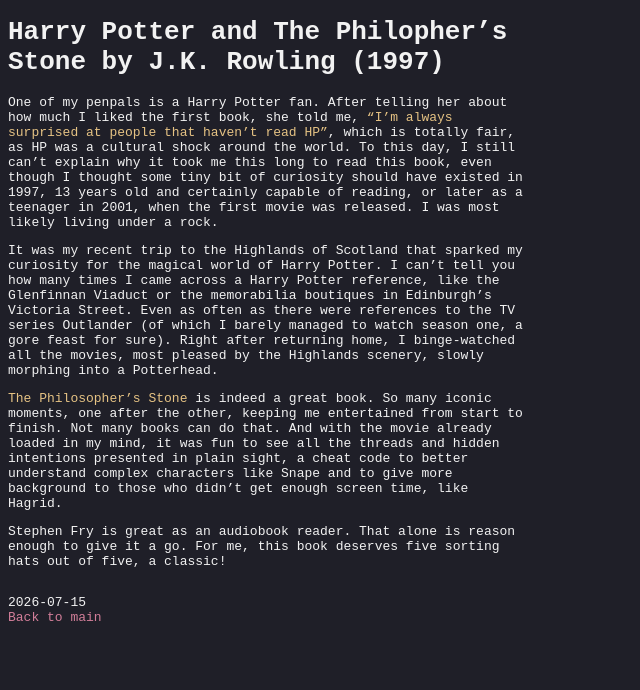
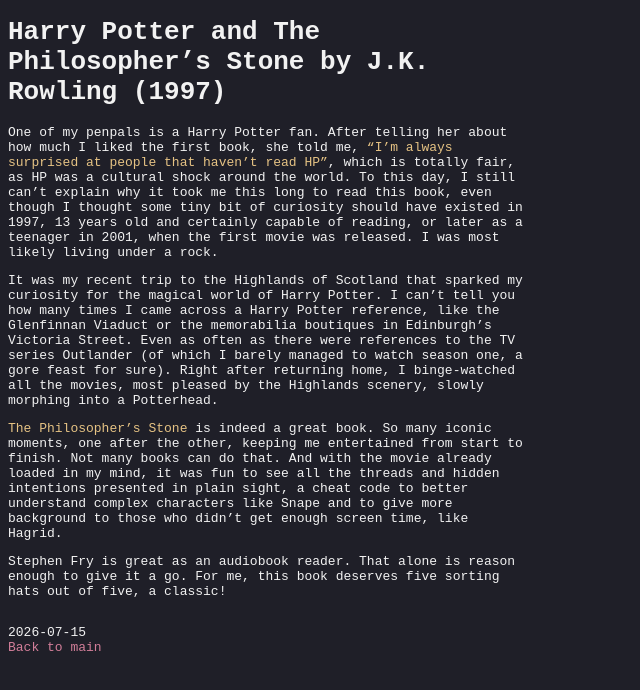
Before and after one commit to s-estay/s-estay.github.io, a Jekyll site: the page built from _posts/2026-07-15-philosophers-stone.md, in a window 1280 px wide. Shown: the top 690 px of the page, without its empty margins (0-640 px from the left). Built offline with Jekyll 4.4.1, drawn with Linux system fonts in a browser that asks for light colours.

Commit message:
Update and rename

```diff
--- a/_posts/2026-07-15-philophers-stone.md
+++ b/_posts/2026-07-15-philosophers-stone.md
@@ -1,7 +1,7 @@
 ---
 layout: blog-entry
-title: Harry Potter and The Philopher’s Stone by J.K. Rowling (1997)
-short_title: Philopher’s Stone by J.K. Rowling (1997)
+title: Harry Potter and The Philosopher’s Stone by J.K. Rowling (1997)
+short_title: Philosopher’s Stone by J.K. Rowling (1997)
 tags: [books]
 ---
 
```
